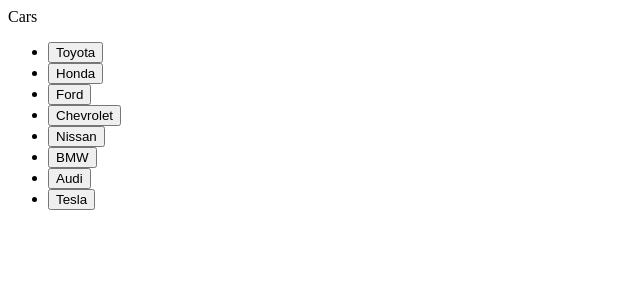
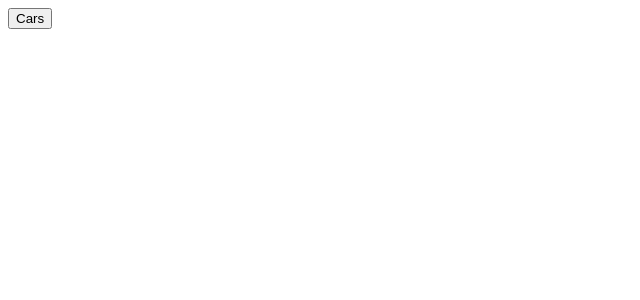
Before and after one commit to Haki-Malai/selectron, a React (Create React App) app: page / in a window 1280 px wide. Shown: the top 300 px of the page, without its empty margins (0-640 px from the left). Built offline with nearby package versions, Linux system fonts and the light colour scheme.

Commit message:
feat(Dropdown): add Dropdown component with styles chore(package.json): add sass dependency to project

```diff
--- a/package.json
+++ b/package.json
@@ -14,6 +14,7 @@
     "react": "^18.2.0",
     "react-dom": "^18.2.0",
     "react-scripts": "5.0.1",
+    "sass": "^1.60.0",
     "typescript": "^4.9.5",
     "web-vitals": "^2.1.4"
   },
--- /dev/null
+++ b/src/dropdown/Dropdown.scss
@@ -0,0 +1,11 @@
+.dropdown {
+  position: relative;
+
+  &-menu {
+    visibility: hidden;
+
+    &.active {
+      visibility: visible;
+    }
+  }
+}
--- a/src/dropdown/Dropdown.tsx
+++ b/src/dropdown/Dropdown.tsx
@@ -1,16 +1,22 @@
-import React, { FC } from 'react';
+import React, { FC, useState } from 'react';
 import { DropdownDataType } from './Dropdown.types';
+import './Dropdown.scss';
 
 const Dropdown: FC<DropdownDataType> = ({
   data,
   placeholder,
   name
 }) => {
+  const [isOpen, setIsOpen] = useState<boolean>(false);
+
+  const handleOpenDropdown = () => {
+    setIsOpen(!isOpen);
+  }
 
   return (
-    <div>
-      <label>{placeholder}</label>
-      <ul>
+    <div className='dropdown'>
+      <button onClick={handleOpenDropdown}>{placeholder}</button>
+      <ul className={`dropdown-menu ${isOpen? 'active' : ''}`}>
         {data.map(({ title }, index: number) => {
           return (
             <li key={index}>
```
Also changed, not shown: 1 other file (tests, documents, lock files or other folders).
